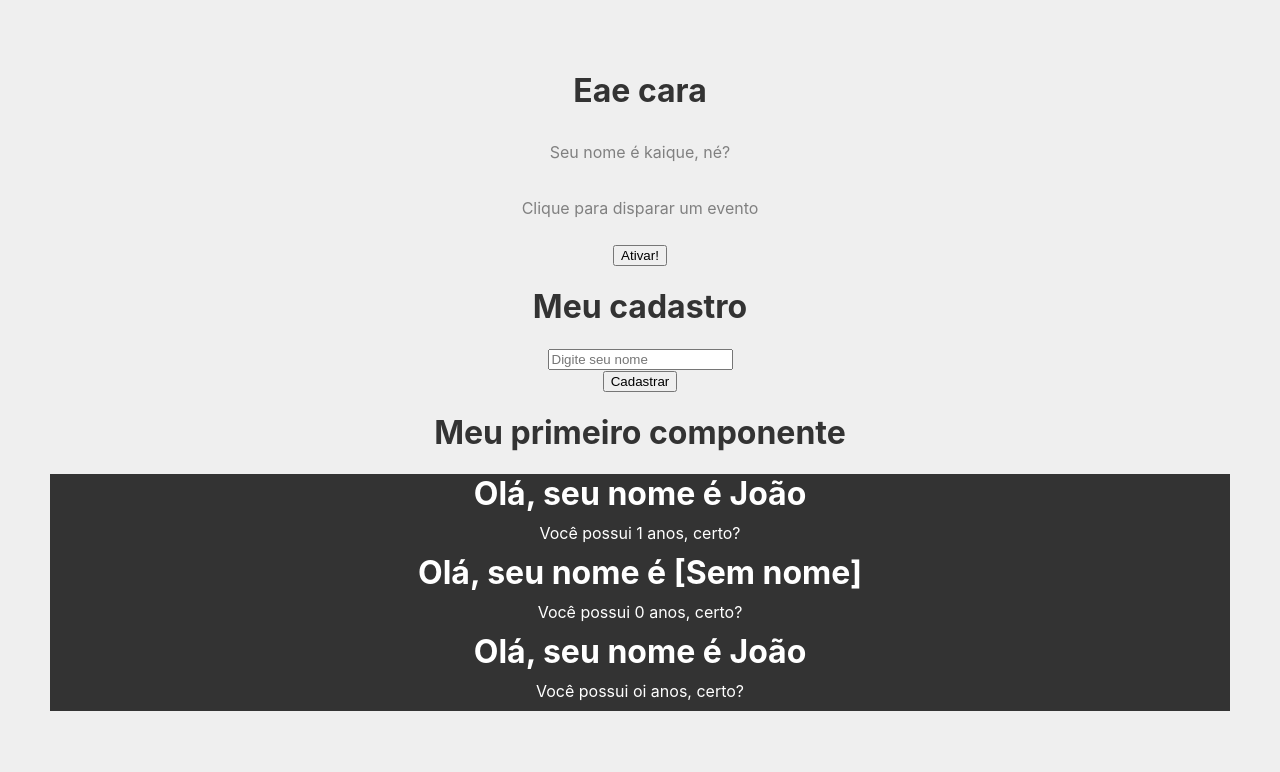
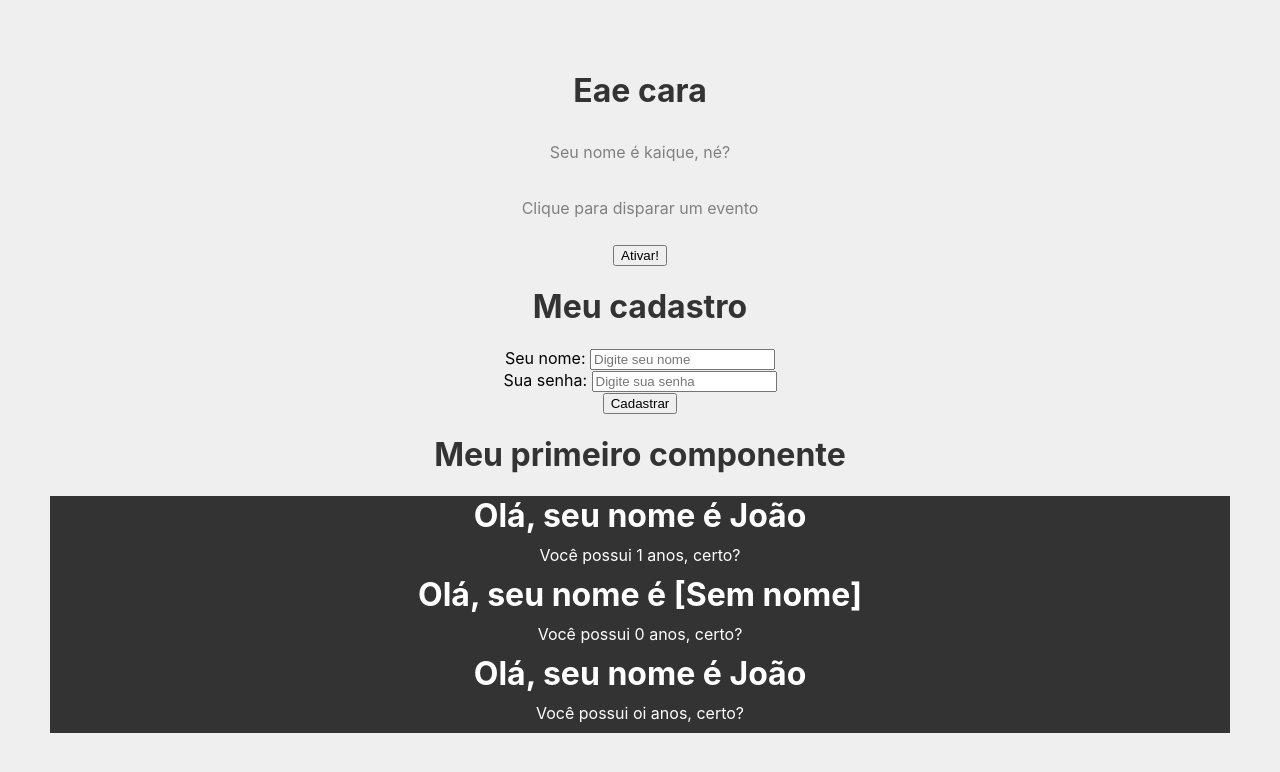
Before and after one commit to while-kaique/Aprendendo-React, a React (Create React App) app in the folder my-app/: page / in a window 1280 px wide. Shown: the top 772 px of the page. Built offline with nearby package versions, Linux system fonts and the light colour scheme.

Commit message:
Entendendo sobre conexão entre parentes
Também aprendi umas coisinhas

```diff
--- a/my-app/src/components/Form.jsx
+++ b/my-app/src/components/Form.jsx
@@ -1,16 +1,31 @@
+import { useState } from 'react'
+
 function Form () {
 
     function cadastrarUsuario(e) {
+        console.log(name)
         console.log('Cadastrou o usuário')
+        console.log(`O usuário é "${name}" e sua senha é: "${password}"`)
         e.preventDefault()
     }
+
+    const [name, setName] = useState('SEM NOME')
+
+    const [password, setPassword] = useState('INDEFINIDA')
 
     return (
         <>
             <h1>Meu cadastro</h1>
             <form onSubmit={cadastrarUsuario}>
                 <div>
-                    <input type="text" placeholder="Digite seu nome"/>
+                    <label htmlFor="username">Seu nome: </label>
+                    <input type="text" name='name' id="username" placeholder="Digite seu nome"
+                    onChange={(e) => {setName(e.target.value)}}/>
+                </div>
+                <div>
+                    <label htmlFor="password">Sua senha: </label>
+                    <input type="password" id="password" placeholder="Digite sua senha"
+                    onChange={(e)=>{setPassword(e.target.value)}}/>
                 </div>
                 <div>
                     <input type="submit" value="Cadastrar" />
```
